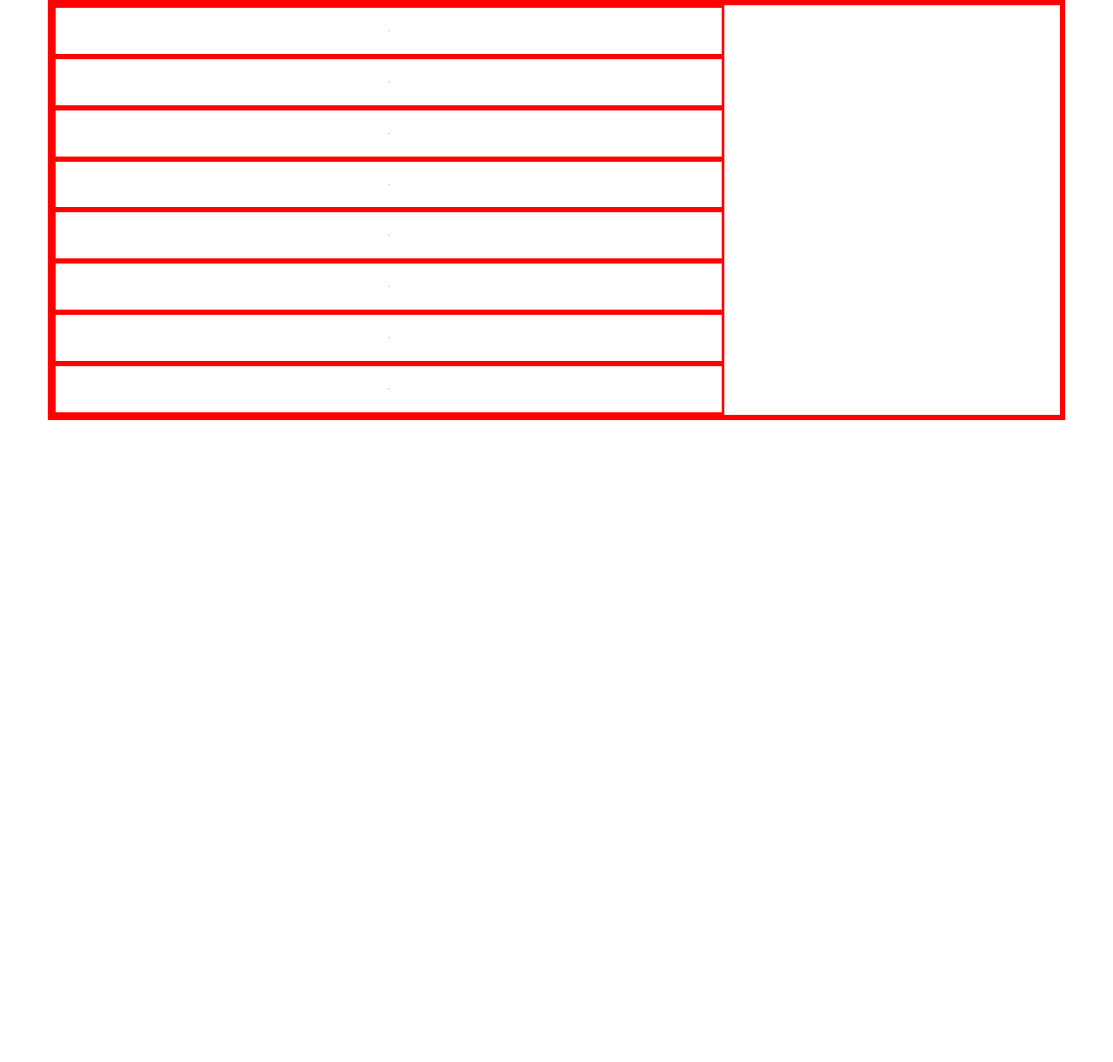
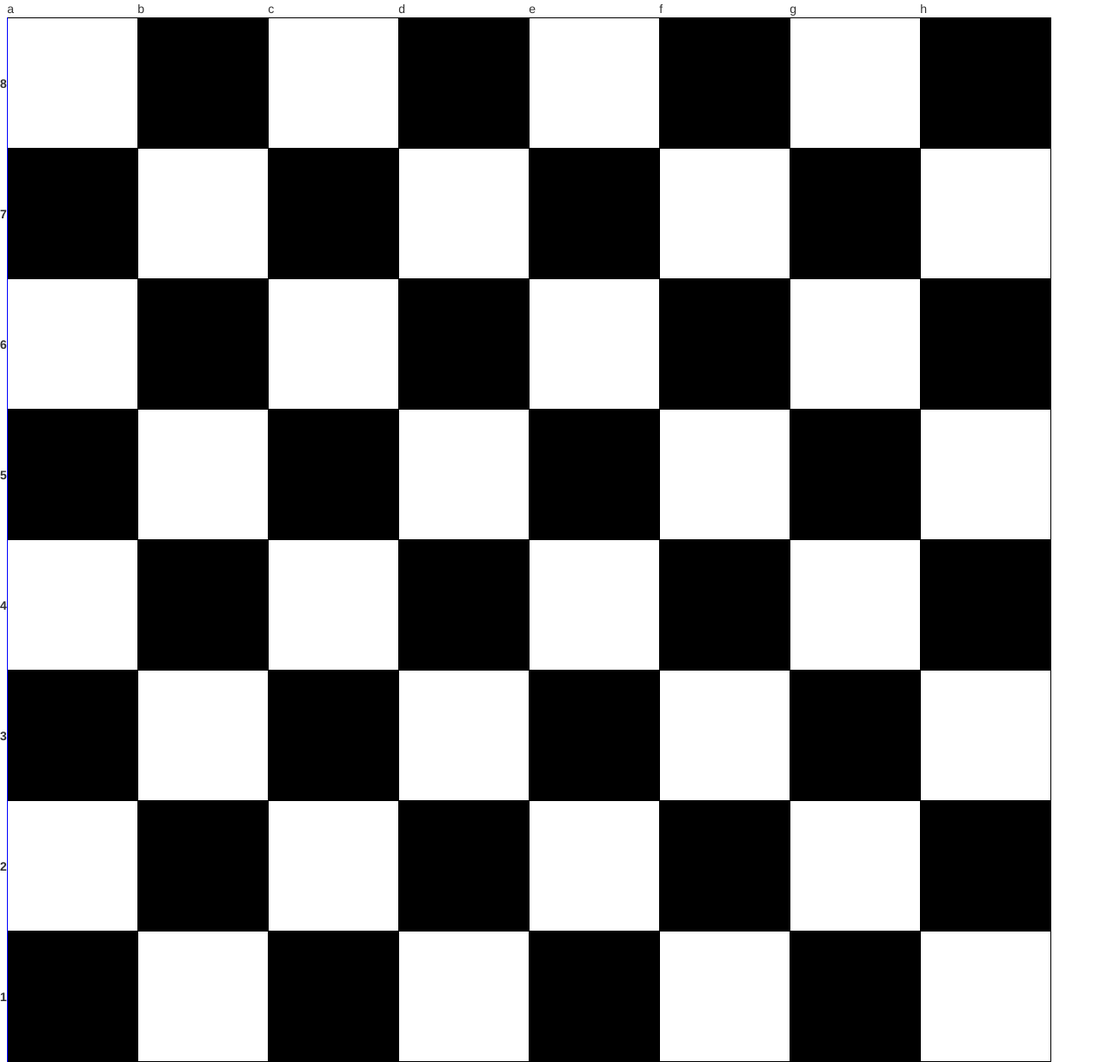
Before and after one commit to jgarcia99/TIY-Assignments, a plain HTML site: page pub/index.html in a window 1280 px wide. Shown: the whole page at 87% size. Before the commit the page ends 800 px from the top, so only its background shows below. Drawn offline with nearby package versions, Linux system fonts and the light colour scheme.

Commit message:
better grid box

```diff
--- a/pub/index.html
+++ b/pub/index.html
@@ -18,18 +18,30 @@
         <script src="js/vendor/modernizr-2.6.2.min.js"></script>
 
        <style type="text/css">
-    p{
-        padding: 25px;
-        font-size: 2px;
-        font-weight: bold;
-        text-align: center;
-        background: ;
-        margin:0;
-    }
 
-    div {
-        border: 3px solid red;
-    }
+            thead th {
+                border-bottom: 1px solid red;
+            }
+
+           tbody th {
+                border-right: 1px solid blue;
+           }
+
+           tbody td {
+                width: 150px;
+               height: 150px;
+               border: 1px solid black;
+           }
+
+          tbody :nth-child(even) td:nth-child(even),
+          tbody :nth-child(odd) td:nth-child(odd)
+           {
+            background-color: black;
+          }
+
+
+
+
 </style>
     </head>
     <body>
@@ -39,26 +51,118 @@
 
         <!-- Add your site or application content here -->
 
-
-  <div class="container">
-        <div class="row">
-
-        <div class="col-sm-8 .col-m-8"><p>1</p></div>
-
-        <div class="col-sm-8 .col-m-8"><p>1</p></div>
-
-        <div class="col-sm-8 .col-m-8"><p>1</p></div>
-
-        <div class="col-sm-8 .col-m-8"><p>1</p></div>
-
-        <div class="col-sm-8 .col-m-8"><p>1</p></div>
-        <div class="col-sm-8 .col-m-8"><p>1</p></div>
-        <div class="col-sm-8 .col-m-8"><p>1</p></div>
-        <div class="col-sm-8 .col-m-8"><p>1</p></div>
+            <table>
+                <thead>
+                    <tr>
+                        <td></td>
+                        <td>a</td>
+                        <td>b</td>
+                        <td>c</td>
+                        <td>d</td>
+                         <td>e</td>
+                        <td>f</td>
+                        <td>g</td>
+                        <td>h</td>
+                    </tr>
+                </thead>
+                <tbody>
+                    <tr>
+                        <th>8</th>
+                        <td></td>
+                        <td></td>
+                         <td></td>
+                        <td></td>
+                         <td></td>
+                        <td></td>
+                         <td></td>
+                         <td></td>
+                    </tr>
+                     <tr>
+                        <th>7</th>
+                        <td></td>
+                        <td></td>
+                         <td></td>
+                        <td></td>
+                         <td></td>
+                        <td></td>
+                         <td></td>
+                          <td></td>
+                    </tr>
+                     <tr>
+                        <th>6</th>
+                        <td></td>
+                        <td></td>
+                          <td></td>
+                        <td></td>
+                         <td></td>
+                        <td></td>
+                         <td></td>
+                          <td></td>
+                    </tr>
+                     <tr>
+                        <th>5</th>
+                        <td></td>
+                        <td></td>
+                          <td></td>
+                        <td></td>
+                         <td></td>
+                        <td></td>
+                         <td></td>
+                          <td></td>
+                    </tr>
+                     <tr>
+                        <th>4</th>
+                        <td></td>
+                        <td></td>
+                          <td></td>
+                        <td></td>
+                         <td></td>
+                        <td></td>
+                         <td></td>
+                          <td></td>
+                    </tr>
+                     <tr>
+                        <th>3</th>
+                        <td></td>
+                        <td></td>
+                          <td></td>
+                        <td></td>
+                         <td></td>
+                        <td></td>
+                         <td></td>
+                          <td></td>
+                    </tr>
+                     <tr>
+                        <th>2</th>
+                        <td></td>
+                        <td></td>
+                          <td></td>
+                        <td></td>
+                         <td></td>
+                        <td></td>
+                         <td></td>
+                          <td></td>
+                    </tr>
+                     <tr>
+                        <th>1</th>
+                        <td></td>
+                        <td></td>
+                          <td></td>
+                        <td></td>
+                         <td></td>
+                        <td></td>
+                         <td></td>
+                          <td></td>
+                    </tr>
+                </tbody>
 
 
 
 
+
+
+
+        </table>
 
 
 
```
